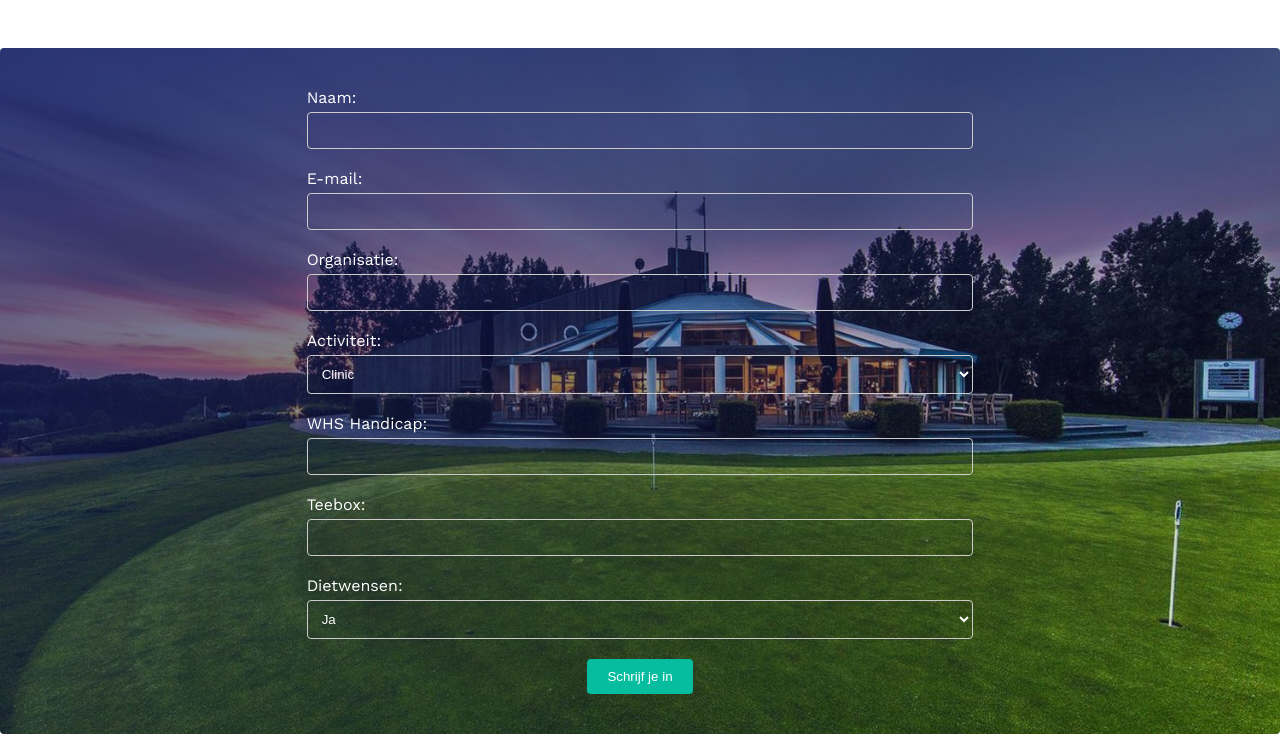
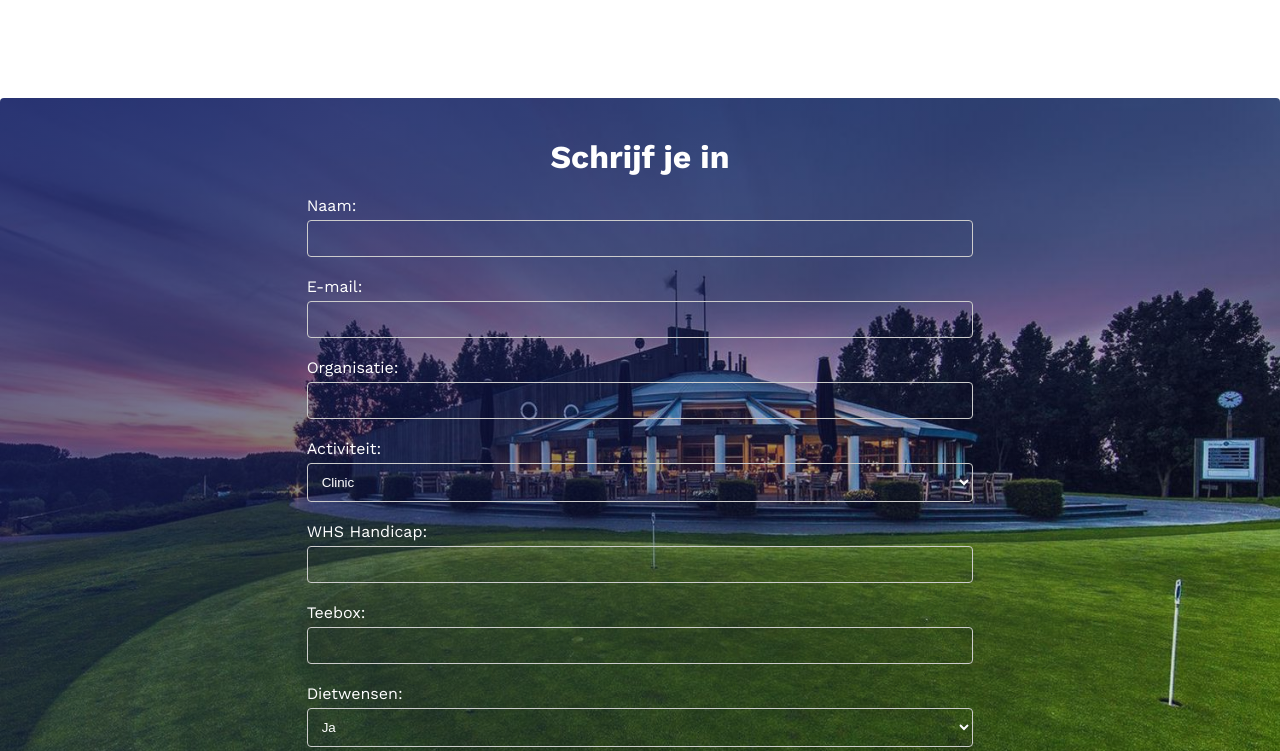
Before and after one commit to nielsmeijel/DuxOpdracht2, a plain HTML site: page V0.0.2.1/index.html in a window 1280 px wide. Shown: the part 1784-2535 px from the top of the page. Drawn offline with nearby package versions, Linux system fonts and the light colour scheme.

Commit message:
v0.0.3
Final Draft 1

```diff
--- a/V0.0.2.1/index.html
+++ b/V0.0.2.1/index.html
@@ -118,6 +118,7 @@
     </div>
 
     <div class="background-form">
+      <h2>Schrijf je in</h2>
       <div class="grid-wrapper-twelve">
         <form action="#" method="post"> <!-- Action -->
           <div class="form-group">
@@ -155,7 +156,7 @@
             </select>
           </div>
           <div class="button-group">
-            <button type="submit">Schrijf je in</button>
+            <button type="submit">Verzenden</button>
           </div>
         </form>
       </div>
@@ -169,6 +170,10 @@
         <h3>Column 2</h3>
         <p>Lorem ipsum dolor sit amet, consectetur adipiscing elit. Sed do eiusmod tempor incididunt ut labore et dolore magna aliqua.</p>
       </div>
+      <div class="footer-column">
+        <h3>Column 3</h3>
+        <p>Lorem ipsum dolor sit amet, consectetur adipiscing elit. Sed do eiusmod tempor incididunt ut labore et dolore magna aliqua.</p>
+      </div>
     </div>
   </div>
 </body>
--- a/V0.0.2.1/style.css
+++ b/V0.0.2.1/style.css
@@ -27,10 +27,10 @@
   }
 }
 :root {
-    --primary-color: #1a1a1a;
-    --secondary-color: #f2f2f2;
-    --tertiary-color: #07bd9f;
-    --quaternary-color: rgb(12, 29, 128);
+    --primary-color: rgb(255, 255, 255);;
+    --secondary-color: rgb(12, 29, 128,1);
+    --tertiary-color: rgb(18, 172, 172);;
+    --quaternary-color: #446084;
 }
 
 * {
@@ -53,7 +53,7 @@ body {
     font-weight: 300;
     font-style: normal;
     font-size: 4rem;
-    color: var(--secondary-color);
+    color: var(--primary-color);
 }
 
 .work-sans-h2 {
@@ -137,7 +137,8 @@ body {
   background-color: white;
   border-radius: 4px;
   grid-column: 2 / span 10;
-  margin-top: 50px;
+  margin-top: 100px;
+  padding-bottom: 60px;
 }
 
 
@@ -314,7 +315,6 @@ article h2 {
   /* using the has() relational pseudo selector to update our custom properties */
   article:has(:hover, :focus) {
     --img-scale: 1.1;
-    --title-color: #28666e;
     --link-icon-translate: 0;
     --link-icon-opacity: 1;
     box-shadow: rgba(0, 0, 0, 0.16) 0px 10px 36px 0px, rgba(0, 0, 0, 0.06) 0px 0px 0px 1px;
@@ -371,12 +371,12 @@ article h2 {
 }
 .date-time-location-card h2 {
   font-size: 2rem;
-  color: var(--primary-color);
+  color: var(--tertiary-color);
   margin-bottom: 20px;
 }
 .date-time-location-card h3 {
   font-size: 1.5rem;
-  color: var(--primary-color);
+  color: var(--tertiary-color);
   margin-bottom: 20px;
 }
 
@@ -432,6 +432,12 @@ article h2 {
 }
 
 /* ----------------------------Form styles ------------------------------*/
+.background-form h2 {
+  font-size: 2rem;
+  color: var(--primary-color);
+  margin-bottom: 20px;
+  text-align: center;
+}
 
 .grid-wrapper-twelve form {
   grid-column: 3 / span 8;
@@ -439,7 +445,7 @@ article h2 {
 .form-group {
   margin-bottom: 20px;
   font-family: 'Work Sans', sans-serif;
-  color: white;
+  color: var(--primary-color);
 }
 .button-group {
   display: flex;
```
